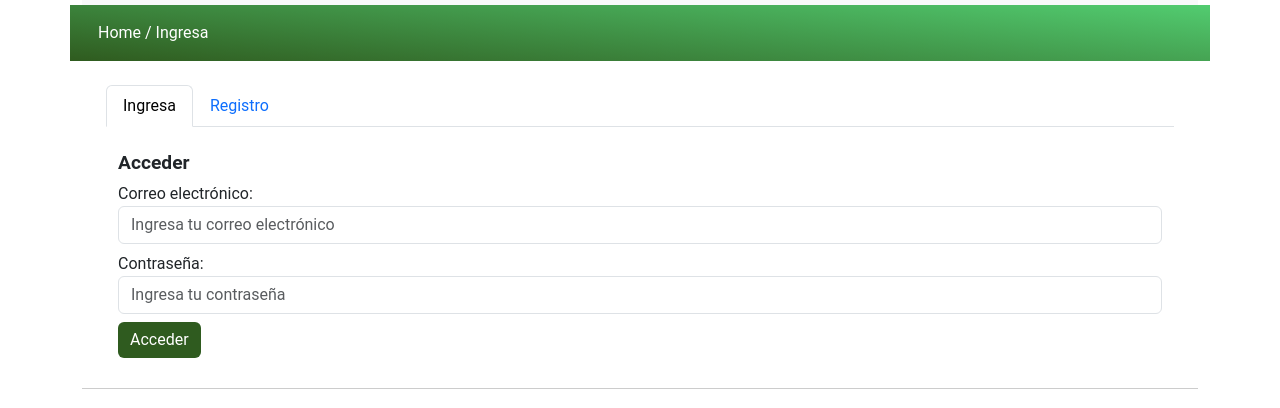
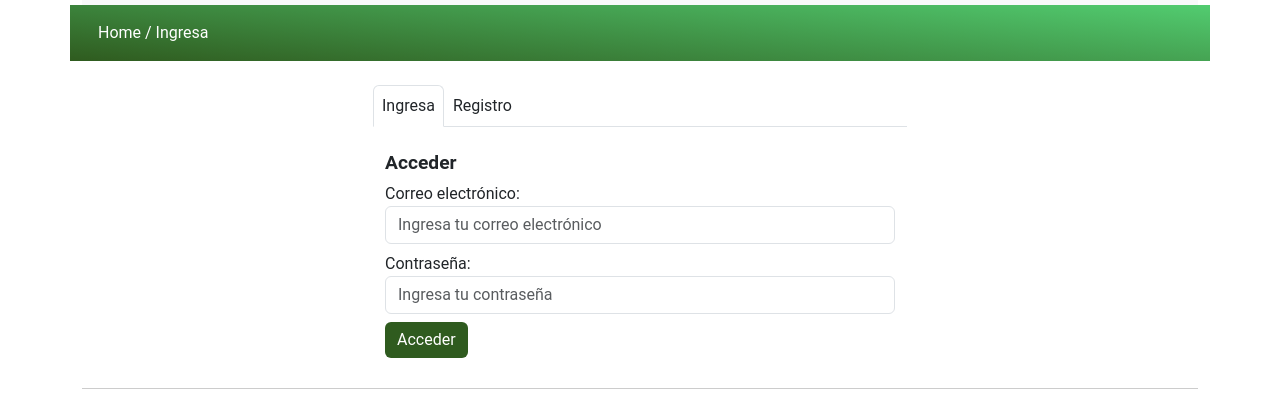
Before and after one commit to fmascarell/PF-FMascarell, a website: page pages/ingresa.html in a window 1280 px wide. Shown: the part 53-461 px from the top of the page. Drawn offline with nearby package versions, Linux system fonts and the light colour scheme.

Commit message:
ultimo cambio

```diff
--- a/pages/ingresa.html
+++ b/pages/ingresa.html
@@ -70,19 +70,19 @@
             </div>
         </header>
         <main class="row m-4">
-            <ul class="nav nav-tabs" id="myTab" role="tablist">
-                <li class="nav-item" role="presentation">
-                    <button class="nav-link active" id="ingresa-tab" data-bs-toggle="tab"
+            <ul class="nav nav-tabs col-md-6 offset-md-3" id="myTab" role="tablist">
+                <li class="nav-item navbar-nav" role="presentation">
+                    <button class="nav-link active p-2" id="ingresa-tab" data-bs-toggle="tab"
                         data-bs-target="#ingresa-tab-pane" type="button" role="tab" aria-controls="ingresa-tab-pane"
                         aria-selected="true">Ingresa</button>
                 </li>
-                <li class="nav-item" role="presentation">
-                    <button class="nav-link" id="registro-tab" data-bs-toggle="tab" data-bs-target="#registro-tab-pane"
+                <li class="nav-item navbar-nav" role="presentation">
+                    <button class="nav-link pl-4 p-2" id="registro-tab" data-bs-toggle="tab" data-bs-target="#registro-tab-pane"
                         type="button" role="tab" aria-controls="registro-tab-pane"
                         aria-selected="false">Registro</button>
                 </li>
             </ul>
-            <div class="tab-content mt-4" id="myTabContent">
+            <div class="tab-content mt-4 col-md-6 offset-md-3" id="myTabContent">
                 <div class="tab-pane fade show active" id="ingresa-tab-pane" role="tabpanel"
                     aria-labelledby="ingresa-tab">
                     <h3>Acceder</h3>
--- a/scss/base/_base.scss
+++ b/scss/base/_base.scss
@@ -35,9 +35,3 @@ h3 {
     background-color: #2f5b1f !important;
     border: 0px;
 }
-
-.nav-link.active {
-    color: #FF0000; /* Cambia el color aquí según tu preferencia */
-    background-color: #FFFF00; /* Cambia el color de fondo aquí según tu preferencia */
-    /* Puedes agregar otros estilos adicionales para el botón activo si lo deseas */
-  }
--- a/scss/layout/_navigation.scss
+++ b/scss/layout/_navigation.scss
@@ -13,12 +13,12 @@
     .nav-link {
         &:hover {
             background-color: #f0f0f0 !important;
-            color:  #2f5b1f !important;
+            color: #a51e06 !important;
         }
     }
 }
 
 .custom-color-jumbotron {
     /*background-color: #078478 !important;*/
-    background-image: linear-gradient(5deg, #2f5b1f, #52cc70)!important;
+    background-image: linear-gradient(5deg, #2f5b1f, #52cc70) !important;
 }
```
Also changed, not shown: css/style.css, scss/layout/_main.scss (line endings or trailing spaces), 1 other file.
